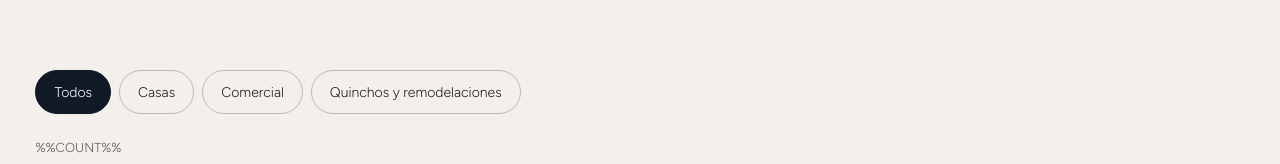
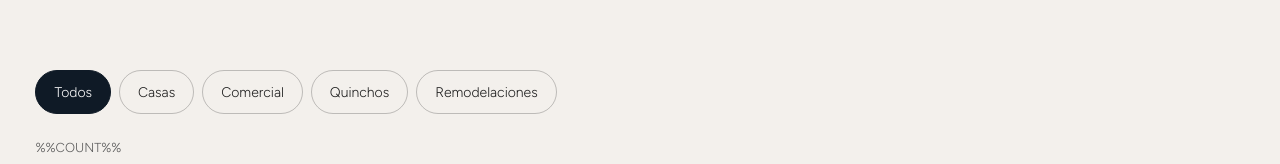
Before and after one commit to gartech84/Web-arteche, a website: page templates/proyectos.html in a window 1280 px wide. Shown: the part 264-428 px from the top of the page. Drawn offline with Linux system fonts and the light colour scheme.

Commit message:
Add files via upload

```diff
--- a/templates/proyectos.html
+++ b/templates/proyectos.html
@@ -331,7 +331,7 @@ img{display:block;max-width:100%}
 <main>
   <section class="grid-sec">
     <div class="wrap">
-      <div class="filters" role="group" aria-label="Filtrar proyectos"><button class="fchip on" type="button" data-f="Todos" aria-pressed="true">Todos</button><button class="fchip" type="button" data-f="Casas" aria-pressed="false">Casas</button><button class="fchip" type="button" data-f="Comercial" aria-pressed="false">Comercial</button><button class="fchip" type="button" data-f="Quinchos y remodelaciones" aria-pressed="false">Quinchos y remodelaciones</button></div>
+      <div class="filters" role="group" aria-label="Filtrar proyectos"><button class="fchip on" type="button" data-f="Todos" aria-pressed="true">Todos</button><button class="fchip" type="button" data-f="Casas" aria-pressed="false">Casas</button><button class="fchip" type="button" data-f="Comercial" aria-pressed="false">Comercial</button><button class="fchip" type="button" data-f="Quinchos" aria-pressed="false">Quinchos</button><button class="fchip" type="button" data-f="Remodelaciones" aria-pressed="false">Remodelaciones</button></div>
       <p class="count" id="count" aria-live="polite">%%COUNT%%</p>
       <ul class="cards" id="cards">
 %%CARDS%%
```
